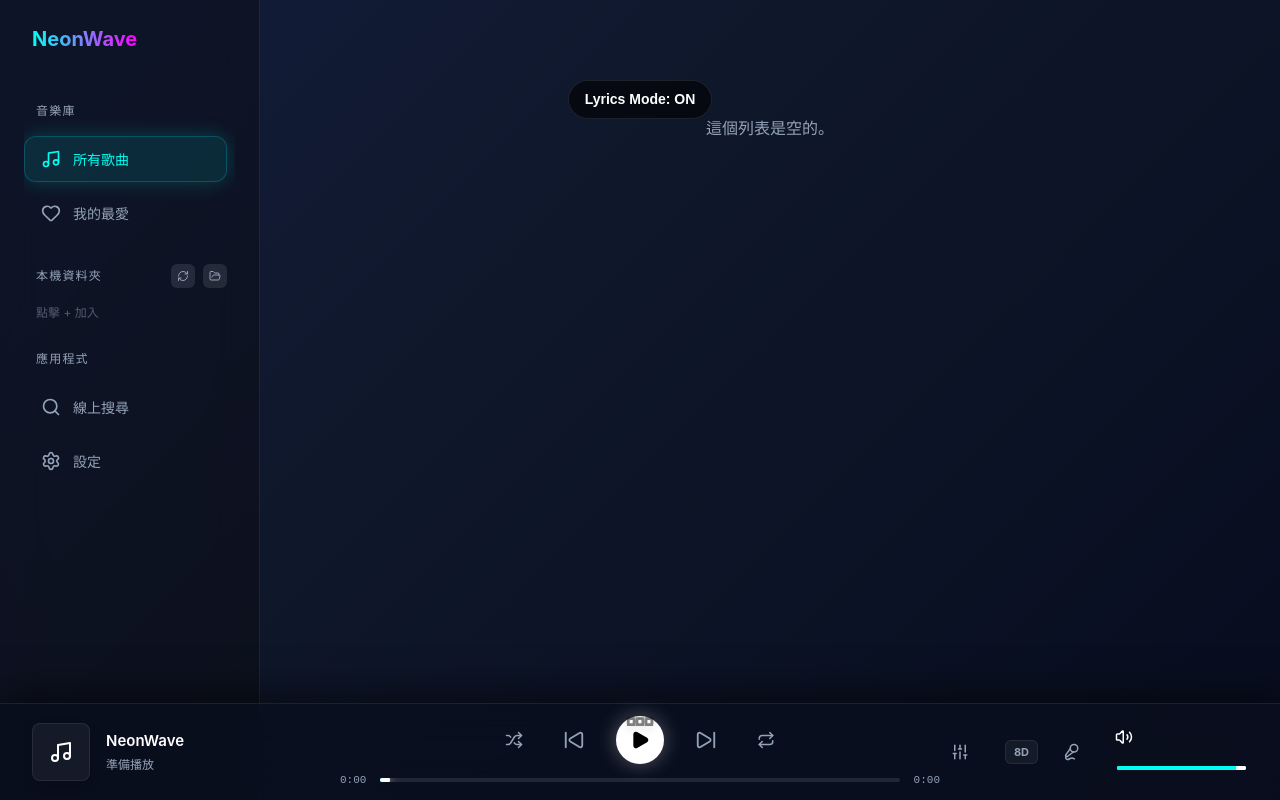
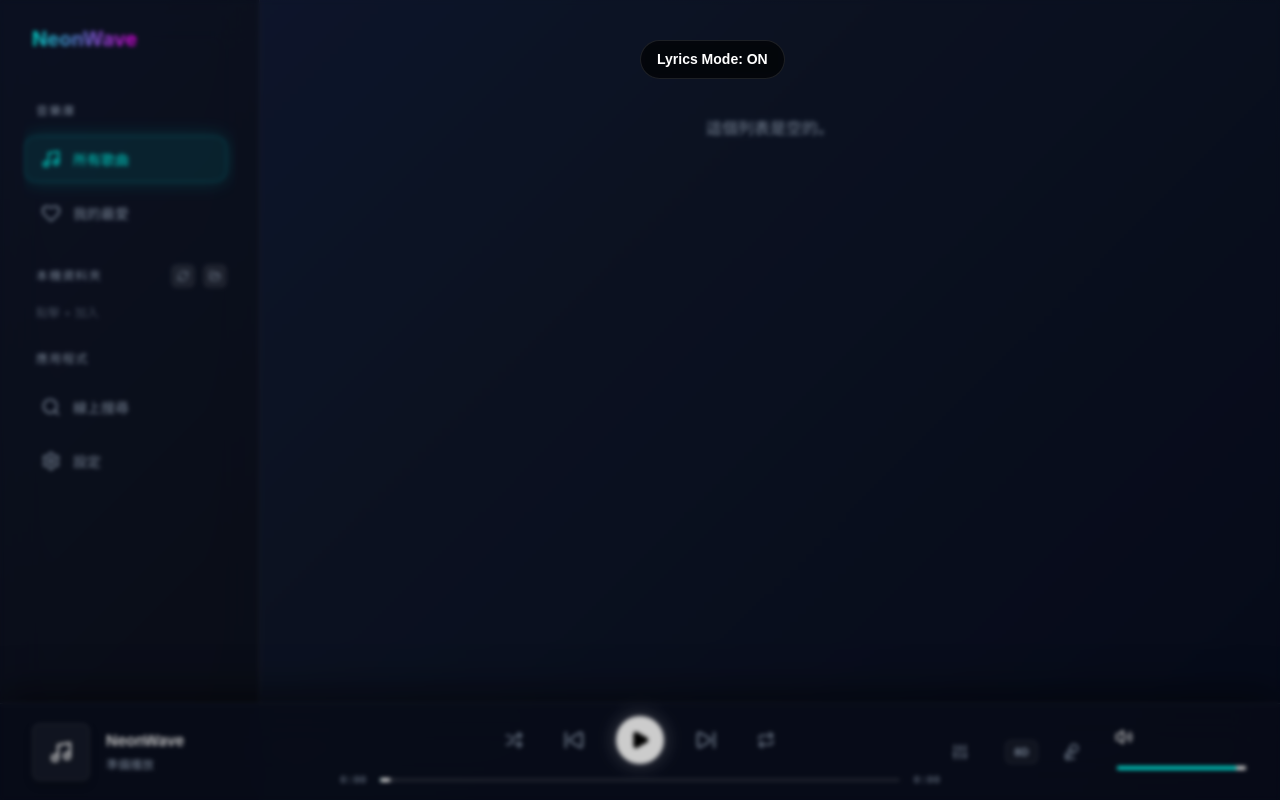
Before and after one commit to wu-zuan/NeonWaveMusicPlayer, a React (Vite) app: page / in a window 1280 px wide. Both pictures are taken after a click on the button 1070 px from the left and 752 px from the top of the page. Built offline with nearby package versions, Linux system fonts and the light colour scheme.

Commit message:
chore: release v5.3.7

```diff
--- a/package.json
+++ b/package.json
@@ -1,7 +1,7 @@
 {
   "name": "neon-wave-music-player",
   "private": true,
-  "version": "5.3.6",
+  "version": "5.3.7",
   "description": "A modern, high-fidelity music player with 8D spatial audio effects.",
   "author": "DM-WuzuanTW",
   "type": "module",
--- a/src/components/Lyrics/LyricsOverlay.tsx
+++ b/src/components/Lyrics/LyricsOverlay.tsx
@@ -1,4 +1,4 @@
-import React, { useEffect, useState, useRef } from 'react'
+import React, { useEffect, useState } from 'react'
 import { motion, AnimatePresence } from 'framer-motion'
 import { parseLrc, LyricLine, getCurrentLineIndex } from '../../utils/lrcParser'
 
@@ -20,9 +20,7 @@ export const LyricsOverlay: React.FC<LyricsOverlayProps> = ({
     const [error, setError] = useState(false)
     const [lyrics, setLyrics] = useState<LyricLine[]>([])
 
-    const scrollRef = useRef<HTMLDivElement>(null)
     const [activeIndex, setActiveIndex] = useState(-1)
-
     const [statusMsg, setStatusMsg] = useState<string | null>(null)
 
     // Status Toast Helper
@@ -39,31 +37,20 @@ export const LyricsOverlay: React.FC<LyricsOverlayProps> = ({
     }, [visible])
 
     // Check if we have valid synced timestamps (at least some lines > 0s)
-    // If all are 0, it's likely plain text passed with dummy timestamps
     const isSynced = React.useMemo(() => lyrics.some(l => l.time > 0), [lyrics])
 
-
-    // Auto-scroll effect
+    // Sync Active Line
     useEffect(() => {
-        if (!isSynced) return // Don't scroll when unsynced
+        if (!isSynced) return
 
         const idx = getCurrentLineIndex(lyrics, currentTime)
         if (idx !== activeIndex) {
             setActiveIndex(idx)
-            if (scrollRef.current && idx !== -1) {
-                const activeEl = scrollRef.current.children[idx] as HTMLElement
-                if (activeEl) {
-                    activeEl.scrollIntoView({ behavior: 'smooth', block: 'center' })
-                }
-            }
         }
     }, [currentTime, lyrics, isSynced])
 
-    // Reset scroll when lyrics load
+    // Reset active index when lyrics change
     useEffect(() => {
-        if (scrollRef.current) {
-            scrollRef.current.scrollTop = 0
-        }
         if (!isSynced) {
             setActiveIndex(-1)
         }
@@ -116,10 +103,54 @@ export const LyricsOverlay: React.FC<LyricsOverlayProps> = ({
     }, [visible, onClose])
 
     // --- Rendering ---
-    const activeLine = activeIndex !== -1 ? lyrics[activeIndex] : null
+    // --- Danmaku Logic ---
+    interface DanmakuItem {
+        id: string
+        text: string
+        top: number // percentage 0-100
+        duration: number
+        color: string
+        size: number
+    }
 
-    // Danmaku Style: We only show the active line, very casually floating
-    // "Switch" concept means the user toggles it from the main bar, so no UI here.
+    const [danmakuItems, setDanmakuItems] = useState<DanmakuItem[]>([])
+
+    // Clear danmaku when track changes or visibility toggles
+    useEffect(() => {
+        setDanmakuItems([])
+    }, [trackTitle, visible, isSynced])
+
+    // Add new danmaku when active line changes
+    useEffect(() => {
+        if (!visible || activeIndex === -1 || !lyrics[activeIndex]) return
+
+        const currentLine = lyrics[activeIndex]
+
+        // Prevent duplicate items if the logic runs multiple times for same index
+        // But activeIndex change is stable enough.
+
+        const colors = ['#ffffff', '#00fff2', '#ff00ff', '#f8fafc']
+        const randomColor = colors[Math.floor(Math.random() * colors.length)]
+        const randomTop = Math.floor(Math.random() * 80) + 10 // 10% to 90%
+        const randomDuration = Math.random() * 5 + 8 // 8s to 13s
+        const randomSize = Math.random() * 1.5 + 2 // 2rem to 3.5rem
+
+        const newItem: DanmakuItem = {
+            id: `${currentLine.time}-${Date.now()}`,
+            text: currentLine.text,
+            top: randomTop,
+            duration: randomDuration,
+            color: randomColor,
+            size: randomSize
+        }
+
+        setDanmakuItems(prev => [...prev, newItem])
+
+    }, [activeIndex, lyrics, visible])
+
+    const handleAnimationComplete = (id: string) => {
+        setDanmakuItems(prev => prev.filter(item => item.id !== id))
+    }
 
     if (!visible) return null
 
@@ -132,15 +163,12 @@ export const LyricsOverlay: React.FC<LyricsOverlayProps> = ({
                 style={{
                     position: 'fixed',
                     inset: 0,
-                    zIndex: 9999, // Top layer
-                    pointerEvents: 'none', // CLICK THROUGH
-                    display: 'flex',
-                    flexDirection: 'column',
-                    justifyContent: 'flex-end', // Bottom aligned
-                    alignItems: 'center',
-                    paddingBottom: '8vh',
+                    zIndex: 9999,
+                    pointerEvents: 'none',
+                    overflow: 'hidden',
+                    background: 'rgba(0,0,0,0.2)', // Slight dim
+                    backdropFilter: 'blur(2px)', // Subtle focus
                     fontFamily: '"Outfit", sans-serif',
-                    overflow: 'hidden'
                 }}
             >
                 {/* Status / Feedback Toast (Top Center) */}
@@ -151,14 +179,15 @@ export const LyricsOverlay: React.FC<LyricsOverlayProps> = ({
                             animate={{ y: 0, opacity: 1 }}
                             exit={{ y: -50, opacity: 0 }}
                             style={{
-                                position: 'absolute', top: '10%',
+                                position: 'absolute', top: '5%', left: '50%', transform: 'translateX(-50%)',
                                 color: '#fff',
                                 background: 'rgba(0,0,0,0.6)',
                                 padding: '8px 16px', borderRadius: '20px',
                                 fontSize: '14px', fontWeight: 600,
                                 backdropFilter: 'blur(4px)',
                                 border: '1px solid rgba(255,255,255,0.1)',
-                                display: 'flex', alignItems: 'center', gap: '8px'
+                                display: 'flex', alignItems: 'center', gap: '8px',
+                                zIndex: 100
                             }}
                         >
                             {loading && <div className="animate-spin" style={{ width: 12, height: 12, border: '2px solid rgba(255,255,255,0.3)', borderTopColor: '#fff', borderRadius: '50%' }} />}
@@ -167,61 +196,41 @@ export const LyricsOverlay: React.FC<LyricsOverlayProps> = ({
                     )}
                 </AnimatePresence>
 
-                {/* The "Subtitle Block" Style */}
-                {/* Shows Active Line + Next Line Preview used in many modern players/Karoke */}
-                {!loading && !error && (
-                    <div style={{
-                        width: '100%',
-                        textAlign: 'center',
-                        display: 'flex',
-                        flexDirection: 'column',
-                        alignItems: 'center',
-                        gap: '8px' // Gap between current and next
-                    }}>
-                        {/* Current Line */}
+                {/* Danmaku Items */}
+                {danmakuItems.map(item => (
                     <motion.div
-                            key={activeLine ? activeLine.time : 'empty'}
-                            initial={{ opacity: 0, y: 10 }}
-                            animate={{ opacity: 1, y: 0 }}
-                            transition={{ type: "spring", stiffness: 500, damping: 30 }}
+                        key={item.id}
+                        initial={{ x: '100vw' }}
+                        animate={{ x: '-100vw' }}
+                        transition={{
+                            duration: item.duration,
+                            ease: "linear"
+                        }}
+                        onAnimationComplete={() => handleAnimationComplete(item.id)}
                         style={{
-                                fontSize: 'min(56px, 7vw)',
+                            position: 'absolute',
+                            top: `${item.top}%`,
+                            whiteSpace: 'nowrap',
+                            fontSize: `${item.size}rem`,
                             fontWeight: 900,
-                                color: '#fff',
+                            color: item.color,
                             textShadow: `
-                                 2px 2px 0 #000, -2px -2px 0 #000, 2px -2px 0 #000, -2px 2px 0 #000,
-                                 2px 0px 0 #000, 0px 2px 0 #000, -2px 0px 0 #000, 0px -2px 0 #000,
-                                 0 4px 10px rgba(0,0,0,0.5)
+                                2px 2px 0 #000, -1px -1px 0 #000,
+                                0 0 10px ${item.color}
                             `,
-                                WebkitTextStroke: '1.5px black',
-                                lineHeight: 1.1,
-                                padding: '0 20px',
-                                maxWidth: '90%'
+                            WebkitTextStroke: '1px rgba(0,0,0,0.5)',
+                            willChange: 'transform'
                         }}
                     >
-                            {activeLine ? activeLine.text : (
-                                <span style={{ opacity: 0.5, fontSize: '32px' }}>...</span>
-                            )}
+                        {item.text}
                     </motion.div>
+                ))}
 
-                        {/* Next Line Preview (Context) */}
-                        {activeIndex !== -1 && activeIndex + 1 < lyrics.length && (
-                            <motion.div
-                                key={lyrics[activeIndex + 1].time}
-                                initial={{ opacity: 0 }}
-                                animate={{ opacity: 0.6 }}
-                                style={{
-                                    fontSize: 'min(32px, 4vw)',
-                                    fontWeight: 700,
-                                    color: 'rgba(255,255,255,0.8)',
-                                    textShadow: '1px 1px 0 #000, -1px -1px 0 #000, 0 2px 4px rgba(0,0,0,0.5)',
-                                    WebkitTextStroke: '1px black',
-                                    marginTop: '4px'
-                                }}
-                            >
-                                {lyrics[activeIndex + 1].text}
-                            </motion.div>
-                        )}
+                {/* Empty State / Error visual hint if desired,
+                    but Danmaku usually just stays quiet if no lyrics */}
+                {error && danmakuItems.length === 0 && (
+                    <div style={{ position: 'absolute', bottom: '10%', width: '100%', textAlign: 'center', opacity: 0.5 }}>
+                        No Lyrics Found
                     </div>
                 )}
             </motion.div>
```
Lines whose indentation alone changed are shown as unchanged.
